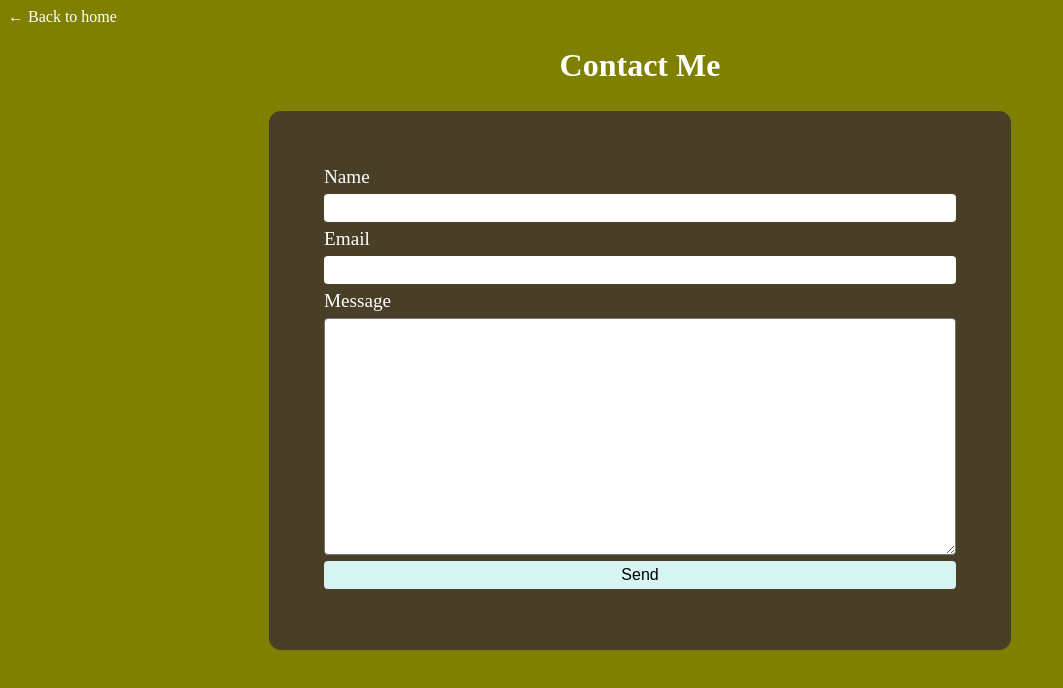
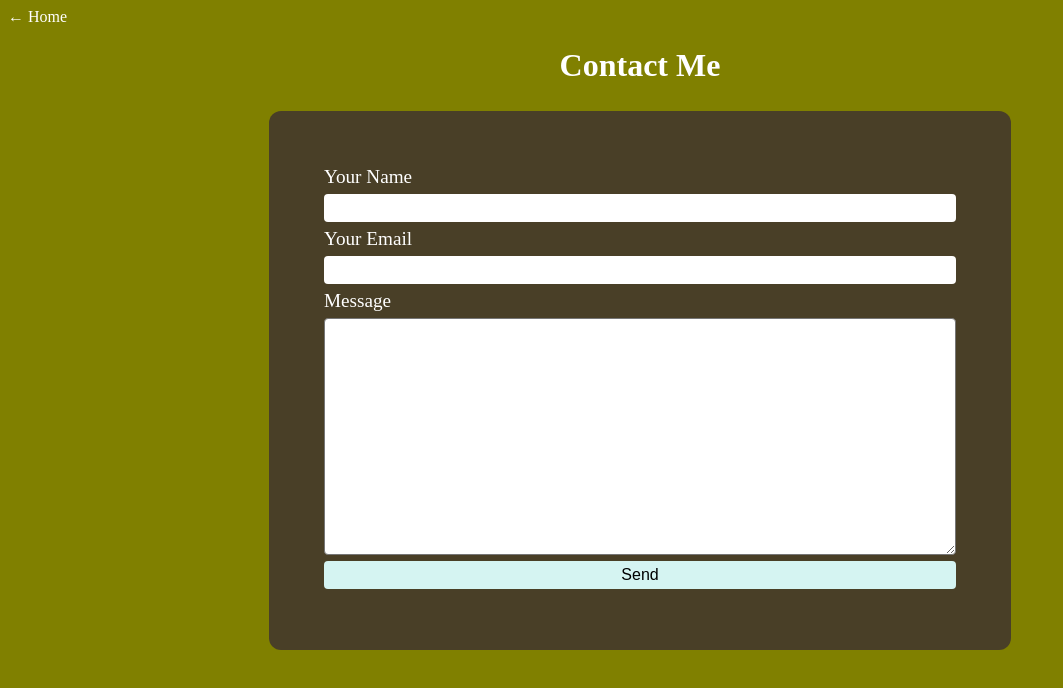
Before and after one commit to sewaksunar/portfolio, a plain HTML site: page contact.html in a window 1280 px wide. Shown: the whole page, without its empty margins (0-1063 px from the left). Drawn offline with nearby package versions, Linux system fonts and the light colour scheme.

Commit message:
text changes

```diff
--- a/contact.html
+++ b/contact.html
@@ -33,14 +33,14 @@
 </head>
 
 <body>
-    <span class="back"><a href="/index.html">← Back to home</a></span>
+    <span class="back"><a href="/index.html">← Home</a></span>
     <h1>Contact Me</h1>
     <form id="contact-form" class="form-batta">
         <!-- To simplify the tutorial, the value is static. -->
         <input type="hidden" name="contact_number" value="697483">
-        <label>Name</label>
+        <label>Your Name</label>
         <input type="text" name="user_name" required>
-        <label>Email</label>
+        <label>Your Email</label>
         <input type="email" name="user_email" required>
         <label>Message</label>
         <textarea name="message" rows="15" required></textarea>
```
